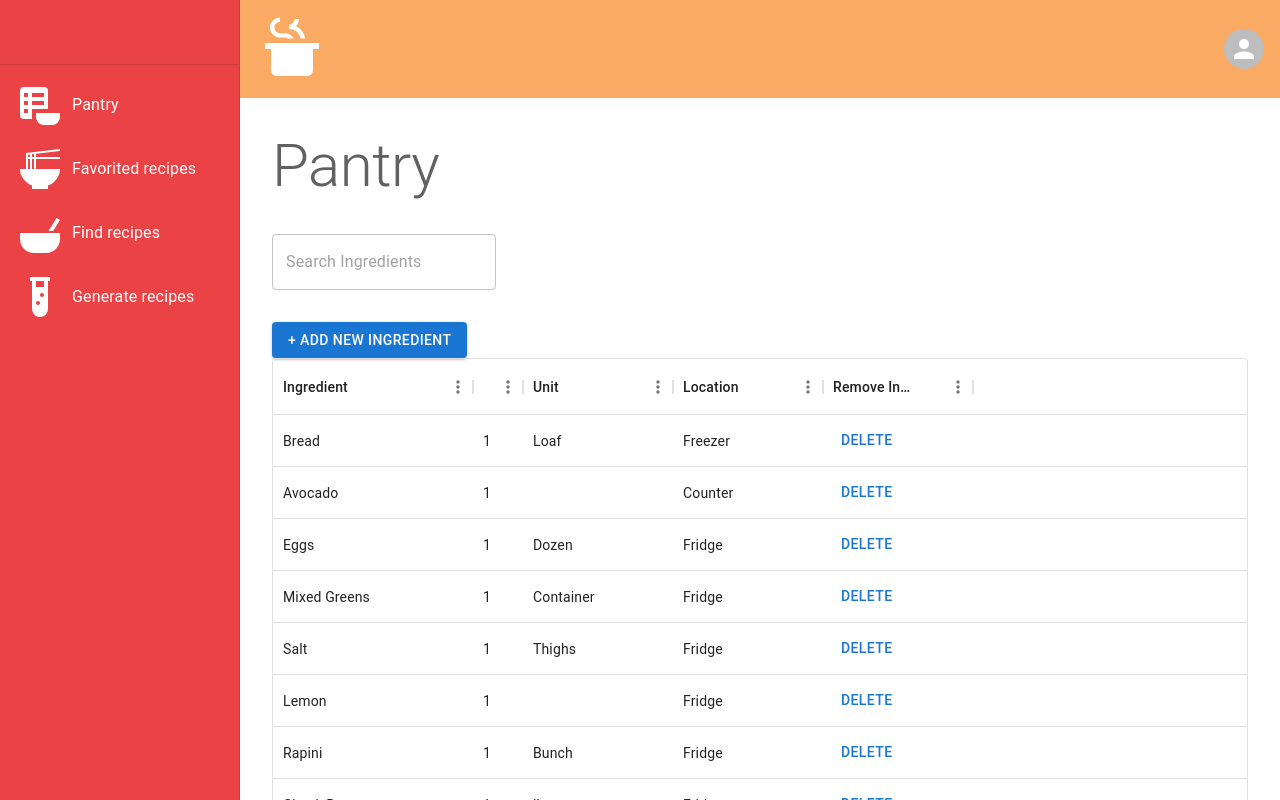
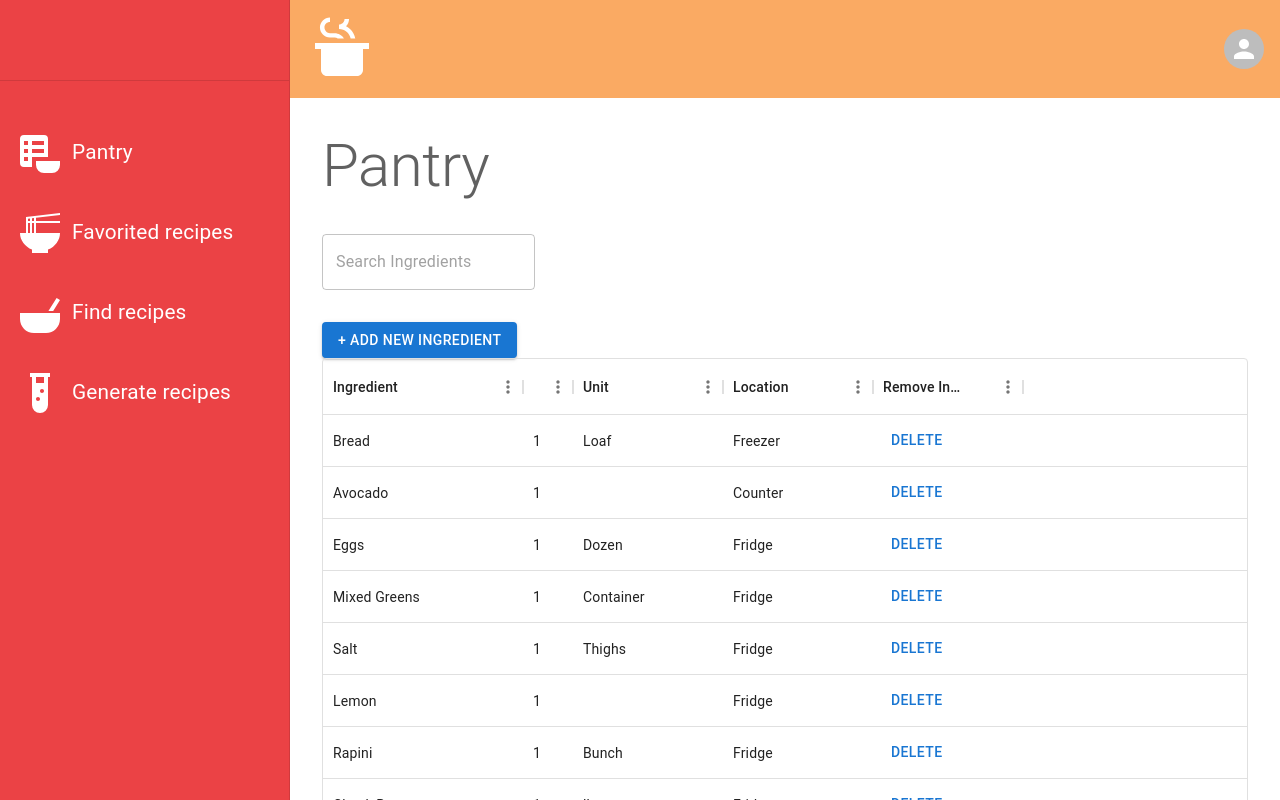
Before and after one commit to wizardbusiness/stewpot, a React (Vite) app: page /pantry in a window 1280 px wide. Shown: the top 800 px of the page. Built offline with nearby package versions, Linux system fonts and the light colour scheme.

Commit message:
restyled tabs to be larger and more legible.

```diff
--- a/src/Sidebar.tsx
+++ b/src/Sidebar.tsx
@@ -8,10 +8,11 @@ import ListItemButton from '@mui/material/ListItemButton';
 import ListItemIcon from '@mui/material/ListItemIcon';
 import ListItemText from '@mui/material/ListItemText';
 import Toolbar from '@mui/material/Toolbar';
+import Icon from '@mdi/react';
+import { Box, Stack } from '@mui/material';
+import { mdiPotSteam } from '@mdi/js';
 import Typography from '@mui/material/Typography';
-import {viewMocks, viewMocksInterface} from './consts/dummyData.tsx';
-
-const drawerWidth = 240;
+import {viewMocks, viewMocksInterface, drawerWidth} from './consts/dummyData.tsx';
 
 const drawerStyles = {
   width: drawerWidth,
@@ -37,22 +38,37 @@ export default function Sidebar() {
   const navigateToViews = useNavigate();
 
 
-
+//'#f5834c'
   return (
     <Drawer variant='permanent' sx={drawerStyles}>
-      <Toolbar></Toolbar>
+      <Toolbar disableGutters sx={{
+        display: 'flex',
+        alignItems: 'center',
+        height: '10%',
+        // backgroundColor: '#FAAA6380',
+        // boxShadow: '-2px 2px 5px #d54949',
+        // border: '2px solid #FAAA6380'
+
+      }}>
+        </Toolbar>
       <Divider></Divider>
-      <List>
+      <List sx={{display: 'flex', flexDirection: 'column', justifyContent: 'center', padding: '2em 0 0 0'}}>
         {tabState.map((item) => (
-            <ListItem
-              key={item.id}
-              onClick={() => navigateToViews(item.route)}
-              disablePadding>
-              <ListItemButton>
-                <ListItemIcon sx={{color: '#fff'}}>{item.icon}</ListItemIcon>
-                <ListItemText primary={item.contents}/>
-              </ListItemButton>
-            </ListItem>
+          <>
+          <ListItem
+            key={item.id}
+            onClick={() => navigateToViews(item.route)}
+            disablePadding
+          >
+            <ListItemButton sx={{padding: '1em'}}>
+              <ListItemIcon sx={{ color: '#fff'}}>{item.icon}</ListItemIcon>
+              <ListItemText primary={<Typography fontSize='1.3em'>{item.contents}</Typography>}/>
+            </ListItemButton>
+            <Divider />
+          </ListItem>
+
+          </>
+
           ))
         }
       </List>
```
